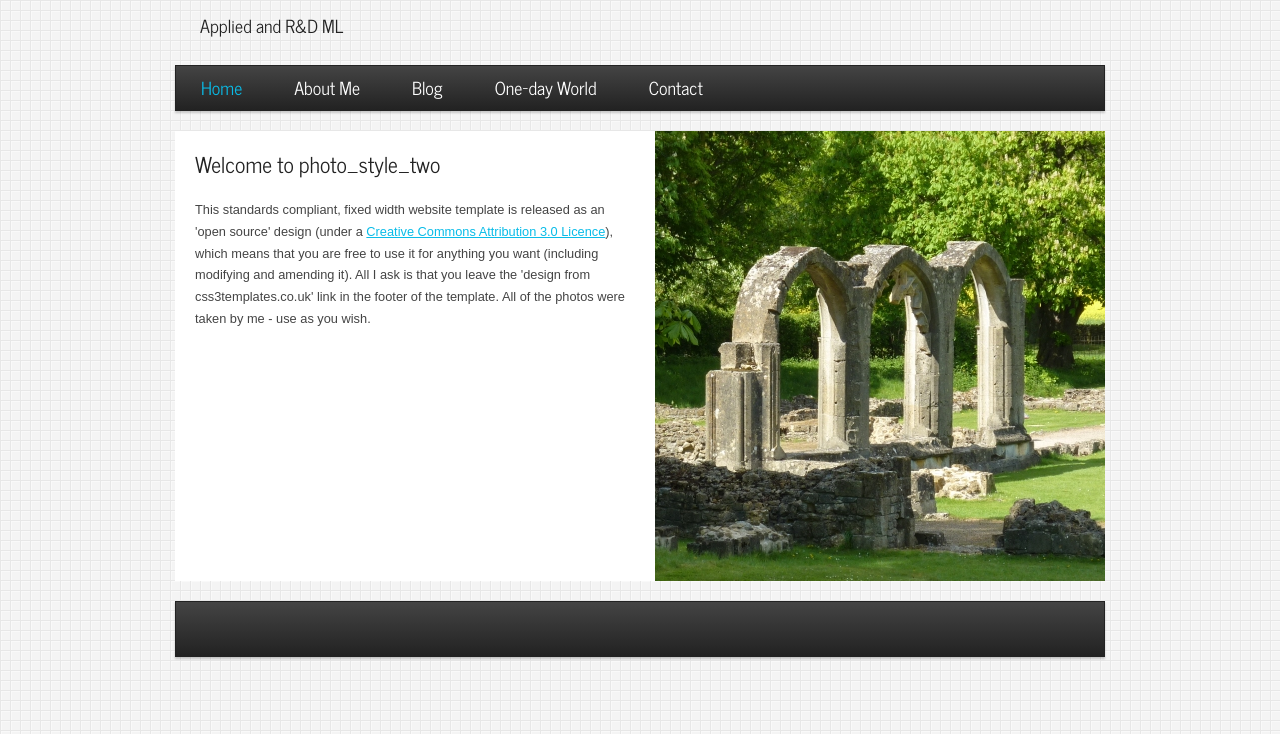
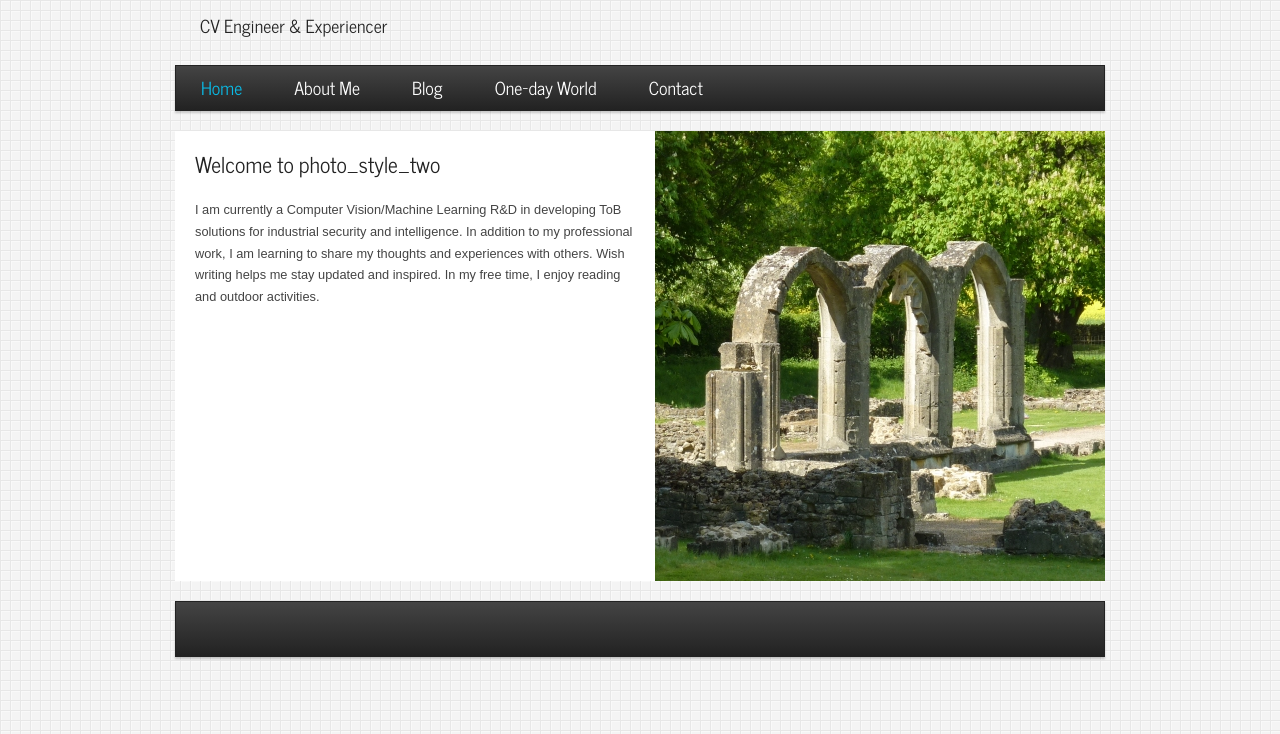
Before and after one commit to Welcome-To-RabbitHole9/Welcome-To-RabbitHole9.github.io, a plain HTML site: page index.html in a window 1280 px wide. Shown: the part 70-804 px from the top of the page. Drawn offline with Linux system fonts and the light colour scheme.

Commit message:
Update index.html

```diff
--- a/index.html
+++ b/index.html
@@ -18,7 +18,7 @@
         <div id="logo_text">
           <!-- class="logo_colour", allows you to change the colour of the text -->
           <h1><a href="index.html"><span class="logo_colour">Yuting Liu</span></a></h1>&nbsp
-          <h2>Applied and R&D ML</h2>
+          <h2>CV Engineer & Experiencer</h2>
         </div>
       </div>
       <nav>
@@ -62,7 +62,7 @@
       </div>
       <div id="content">
         <h1>Welcome to photo_style_two</h1>
-        <p>This standards compliant, fixed width website template is released as an 'open source' design (under a <a href="http://creativecommons.org/licenses/by/3.0">Creative Commons Attribution 3.0 Licence</a>), which means that you are free to use it for anything you want (including modifying and amending it). All I ask is that you leave the 'design from css3templates.co.uk' link in the footer of the template. All of the photos were taken by me - use as you wish.</p>
+        <p> I am currently a Computer Vision/Machine Learning R&D in developing ToB solutions for industrial security and intelligence. In addition to my professional work, I am learning to share my thoughts and experiences with others. Wish writing helps me stay updated and inspired. In my free time, I enjoy reading and outdoor activities. </p>
 <!--         <h3>Browser Compatibility</h3> -->
 <!--         <p>This template has been tested in the following browsers:</p> -->
 <!--         <ul> -->
```
